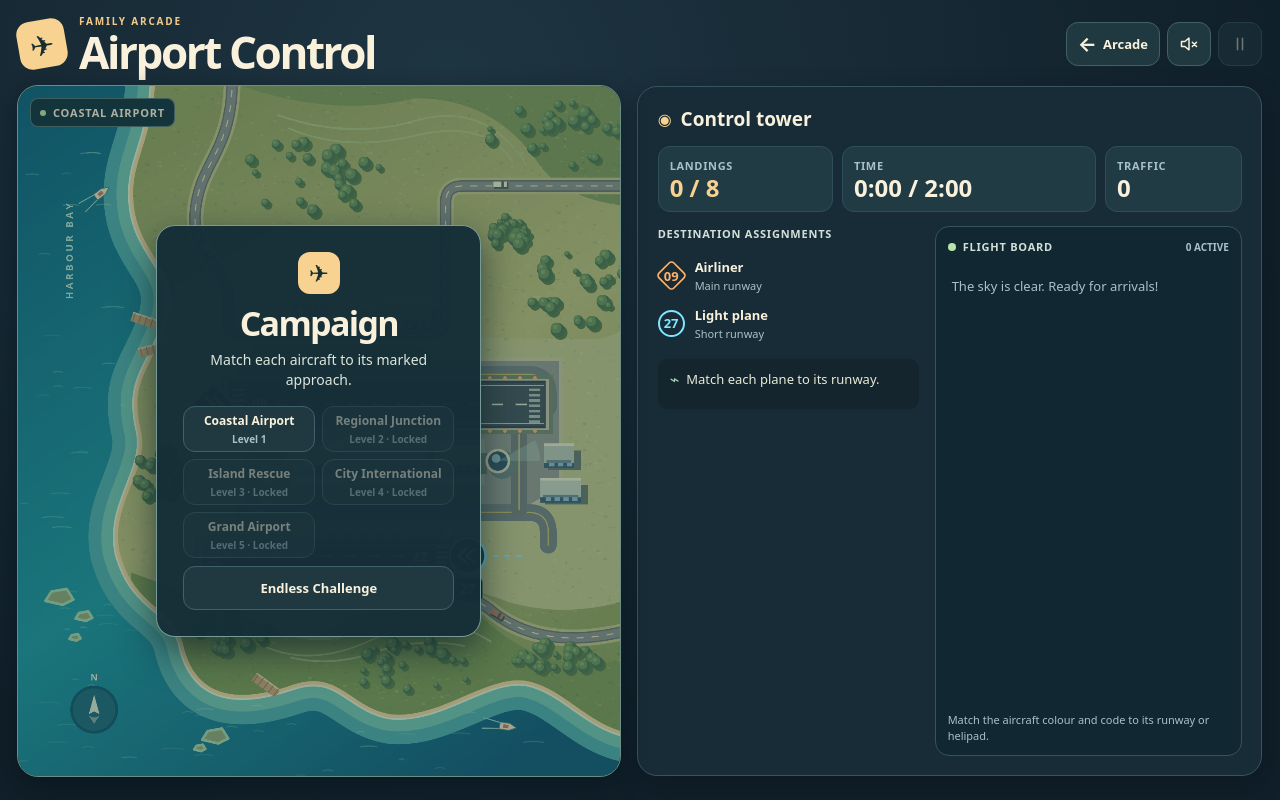
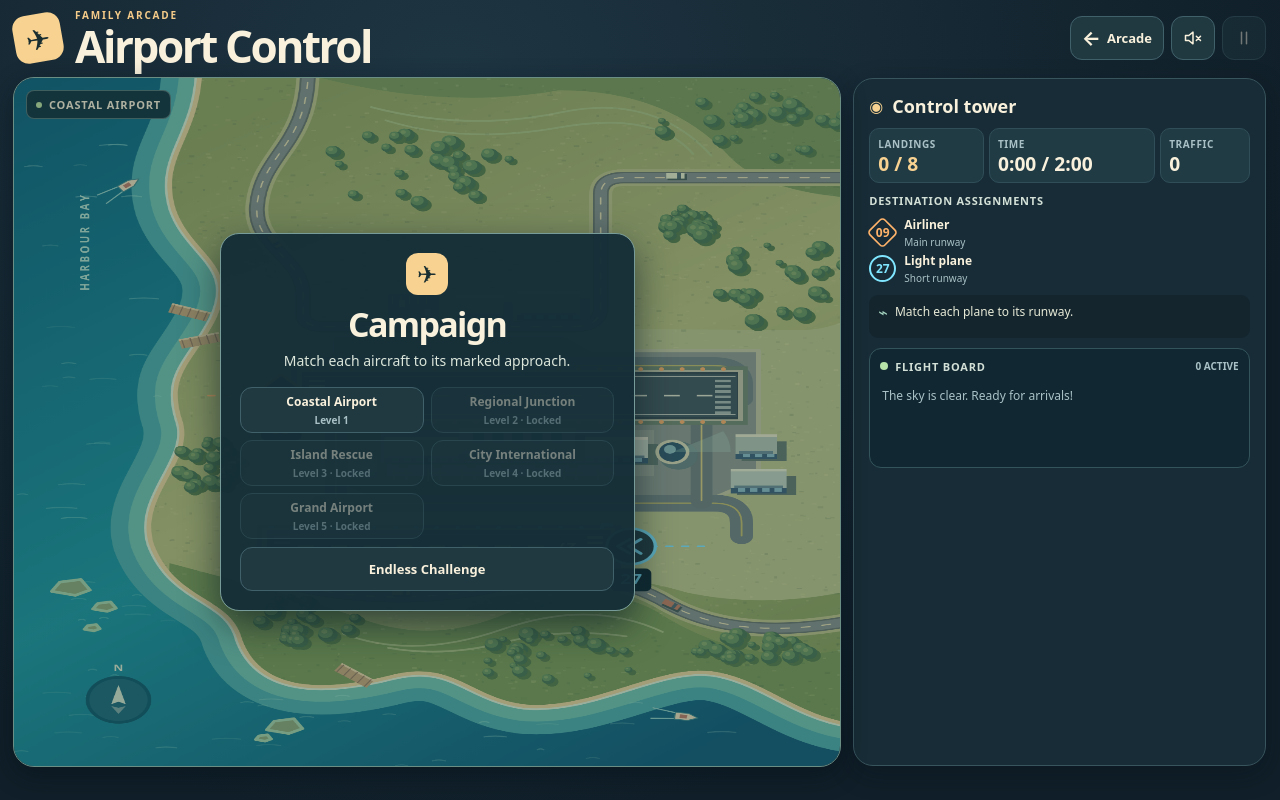
Before and after one commit to joelgeisler1-jpg/family-games, a plain HTML site: page games/airport-control/index.html in a window 1280 px wide. Drawn offline with Linux system fonts and the light colour scheme.

Commit message:
style: give two-thirds of iPad landscape width to airport map and compact tower

```diff
--- a/games/airport-control/game.css
+++ b/games/airport-control/game.css
@@ -308,80 +308,91 @@ canvas {
 
 @media (orientation: landscape) and (min-width: 1000px) and (min-height: 600px) {
   :root {
-    /* Preserve the 680×780 flight world and touch coordinate mapping.
-       Height, not the screen's width, limits the actual radar map size. */
-    --map-width: min(630px, 53vw, calc((100svh - 110px) * 680 / 780));
+    /* Two thirds radar, one third tower. The underlying logical 680x780
+       simulation remains unchanged; Canvas and pointer use the same mapping. */
+    --radar-height: min(calc(100svh - 112px), 820px);
   }
   body {
-    max-width: 1500px;
-    padding-inline: max(18px, env(safe-area-inset-left)) max(18px, env(safe-area-inset-right));
-    padding-block: max(10px, env(safe-area-inset-top)) max(10px, env(safe-area-inset-bottom));
+    max-width: 1600px;
+    padding-inline: max(14px, env(safe-area-inset-left)) max(14px, env(safe-area-inset-right));
+    padding-block: max(8px, env(safe-area-inset-top)) max(8px, env(safe-area-inset-bottom));
   }
   .mast, .console { width: 100%; max-width: 100%; }
-  .mast { padding-bottom: 12px; }
+  .mast { padding-block: 0 10px; }
   .console {
-    grid-template-columns: minmax(0, var(--map-width)) minmax(0, 1fr);
-    gap: clamp(12px, 1.4vw, 22px);
-    align-items: stretch;
+    grid-template-columns: minmax(0, 2fr) minmax(0, 1fr);
+    gap: clamp(10px, 1vw, 16px);
+    align-items: start;
   }
-  .scope { align-self: start; }
+  .scope { width: 100%; align-self: start; }
+  .scope canvas {
+    width: 100%;
+    height: var(--radar-height);
+    aspect-ratio: auto;
+  }
+  .overlay .panel {
+    width: min(90%, 415px);
+    padding: clamp(14px, 1.5vw, 23px);
+  }
   .tower {
     align-self: stretch;
     display: flex;
     flex-direction: column;
     min-width: 0;
-    padding: clamp(12px, 1.5vw, 22px);
+    height: var(--radar-height);
+    max-height: var(--radar-height);
+    overflow-y: auto;
+    padding: clamp(10px, 1.2vw, 18px);
   }
-  .tower-head { padding-bottom: 14px; }
-  .tower h2 { font-size: 19px; }
-  .instruments { gap: 9px; }
-  .instrument { padding: 11px; border-radius: 12px; }
-  .instrument span { font-size: 11px; }
-  .instruments strong, .instruments[data-campaign] strong { font-size: clamp(17px, 2vw, 24px); }
-  .tower-details {
-    display: grid;
-    grid-template-columns: minmax(0, 0.92fr) minmax(0, 1.08fr);
-    gap: clamp(12px, 1.2vw, 20px);
-    min-height: 0;
-    margin-top: 14px;
-    flex: 1;
-  }
-  .tower-guidance { display: flex; flex-direction: column; gap: 12px; }
+  .tower-head { padding-bottom: 10px; }
+  .tower h2 { font-size: 18px; }
+  .instruments { gap: 5px; }
+  .instrument { padding: 8px; border-radius: 10px; }
+  .instrument span { font-size: 10px; }
+  .instruments strong, .instruments[data-campaign] strong { font-size: clamp(15px, 1.5vw, 21px); }
+  .tower-details { display: flex; flex-direction: column; gap: 10px; min-height: 0; margin-top: 10px; }
+  .tower-guidance { display: flex; flex-direction: column; gap: 8px; }
   .runways { padding: 0; }
-  .runways h3, .board-heading h3 {
-    font-size: 11px;
-    text-transform: uppercase;
-    letter-spacing: .07em;
-    color: #d3e0d7;
-  }
-  .runways h3 { margin-bottom: 10px; }
-  .assignment { min-height: 48px; font-size: 13px; }
-  .assignment small { font-size: 11px; }
-  .radio { padding: 12px; }
-  .radio p { font-size: 13px; }
+  .runways h3, .board-heading h3 { font-size: 11px; text-transform: uppercase; letter-spacing: .07em; color: #d3e0d7; }
+  .runways h3 { margin-bottom: 7px; }
+  .assignment { min-height: 36px; font-size: 12px; gap: 8px; }
+  .assignment small { font-size: 10px; }
+  .radio { padding: 9px; min-height: 43px; }
+  .radio p { font-size: 12px; }
   .flight-board {
     display: flex;
+    flex-direction: column;
+    gap: 8px;
     min-width: 0;
-    min-height: 0;
-    flex-direction: column;
-    gap: 11px;
-    padding: 12px;
+    min-height: 120px;
+    max-height: 240px;
+    padding: 10px;
     border: 1px solid #34545b;
-    border-radius: 14px;
+    border-radius: 12px;
     background: #112832;
   }
   .board-heading { display: flex; align-items: center; gap: 7px; }
   .board-heading h3 { margin: 0; }
   .board-indicator { height: 8px; width: 8px; border-radius: 50%; background: #b8e4aa; flex: none; }
   .board-count { margin-left: auto; font-size: 10px; font-weight: 800; color: var(--muted); white-space: nowrap; }
-  .flight-list { display: grid; align-content: start; gap: 7px; min-height: 0; overflow-y: auto; scrollbar-width: thin; }
-  .board-empty { font-size: 13px; line-height: 1.5; color: var(--muted); padding: 12px 4px; }
-  .flight-row { min-width: 0; display: flex; align-items: center; gap: 7px; padding: 8px 7px; border: 1px solid #2c4d55; border-radius: 9px; background: #1c3942; }
+  .flight-list { display: grid; align-content: start; gap: 6px; min-height: 0; overflow-y: auto; scrollbar-width: thin; }
+  .board-empty { font-size: 12px; line-height: 1.4; color: var(--muted); padding: 6px 2px; }
+  .flight-row { min-width: 0; display: flex; align-items: center; gap: 7px; padding: 6px; border: 1px solid #2c4d55; border-radius: 8px; background: #1c3942; }
   .flight-row[data-alert] { border-color: #ecac78; background: #4a3737; }
   .flight-stripe { align-self: stretch; width: 4px; min-width: 4px; border-radius: 8px; }
-  .flight-details { display: grid; gap: 3px; min-width: 0; }
+  .flight-details { display: grid; gap: 2px; min-width: 0; }
   .flight-details strong { font-size: 11px; line-height: 1.2; overflow-wrap: anywhere; }
   .flight-details small { font-size: 10px; color: var(--muted); }
   .flight-status { margin-left: auto; font-size: 10px; color: #cde2d5; text-align: right; max-width: 74px; }
-  .board-footer { margin-top: auto; font-size: 11px; line-height: 1.4; color: var(--muted); }
+  .board-footer { display: none; }
 }
+/* On shorter landscape tablets, prioritise airspace and trim tower metadata. */
+@media (orientation: landscape) and (min-width: 1000px) and (min-height: 600px) and (max-height: 760px) {
+  :root { --radar-height: calc(100svh - 94px); }
+  .mast { padding-bottom: 6px; }
+  .brand-icon { width: 38px; height: 38px; font-size: 23px; }
+  h1 { font-size: 27px; }
+  .tower-head { padding-bottom: 5px; }
+  .assignment { min-height: 30px; }
+  .flight-board { max-height: 155px; }
+}
```
